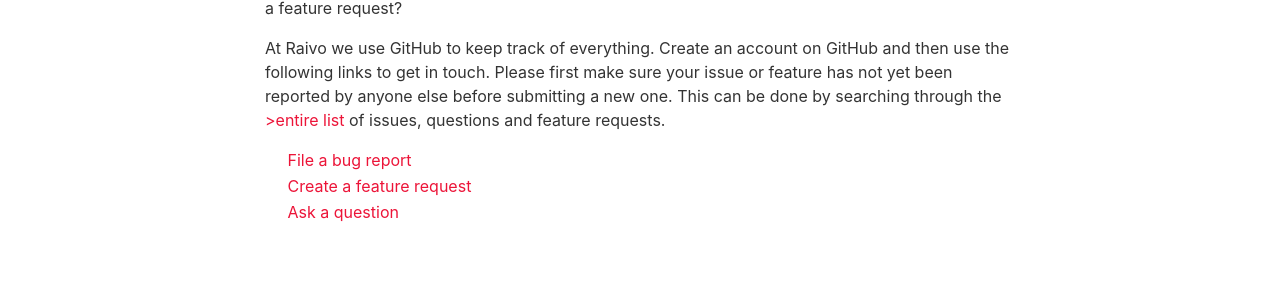
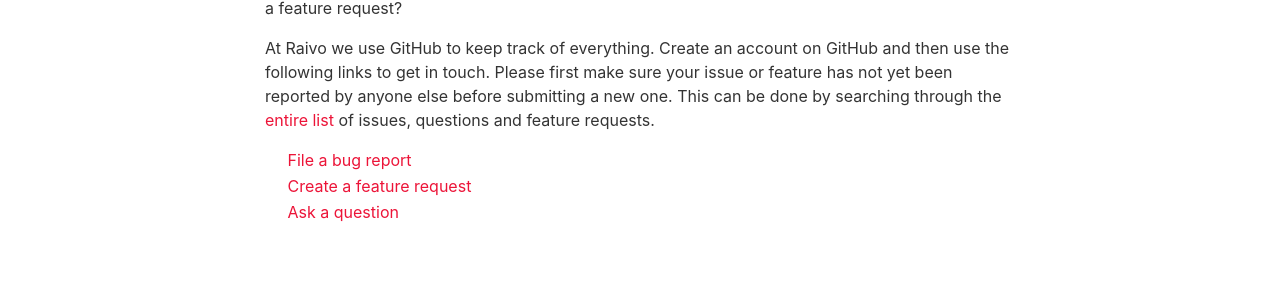
Before and after one commit to raivo-otp/marketing-website, a Jekyll site: the page built from _pages/support.html, in a window 1280 px wide. Shown: the part 240-543 px from the top of the page. Built offline with Jekyll 4.4.1, drawn with Linux system fonts in a browser that asks for light colours.

```diff
--- a/_pages/support.html
+++ b/_pages/support.html
@@ -10,7 +10,7 @@ order: 2
 
 <p>Are you experiencing issues with {{ site.application_name_full }}, do you have a question about the app or do you have a feature request?</p>
 
-<p>At {{ site.application_name_short }} we use GitHub to keep track of everything. Create an account on GitHub and then use the following links to get in touch. Please first make sure your issue or feature has not yet been reported by anyone else before submitting a new one. This can be done by searching through the <a href="https://github.com/raivo-otp/ios-application/issues" target="_blank" rel="noopener nofollow">>entire list</a> of issues, questions and feature requests.</p>
+<p>At {{ site.application_name_short }} we use GitHub to keep track of everything. Create an account on GitHub and then use the following links to get in touch. Please first make sure your issue or feature has not yet been reported by anyone else before submitting a new one. This can be done by searching through the <a href="https://github.com/raivo-otp/ios-application/issues" target="_blank" rel="noopener nofollow">entire list</a> of issues, questions and feature requests.</p>
 
 <a href="https://github.com/raivo-otp/ios-application/issues/new?assignees=tijme&labels=Bug&template=bug_report.md&title=" class="icon-link" target="_blank" rel="noopener nofollow">
     {% include icon.html name='alert-triangle' %}
```
